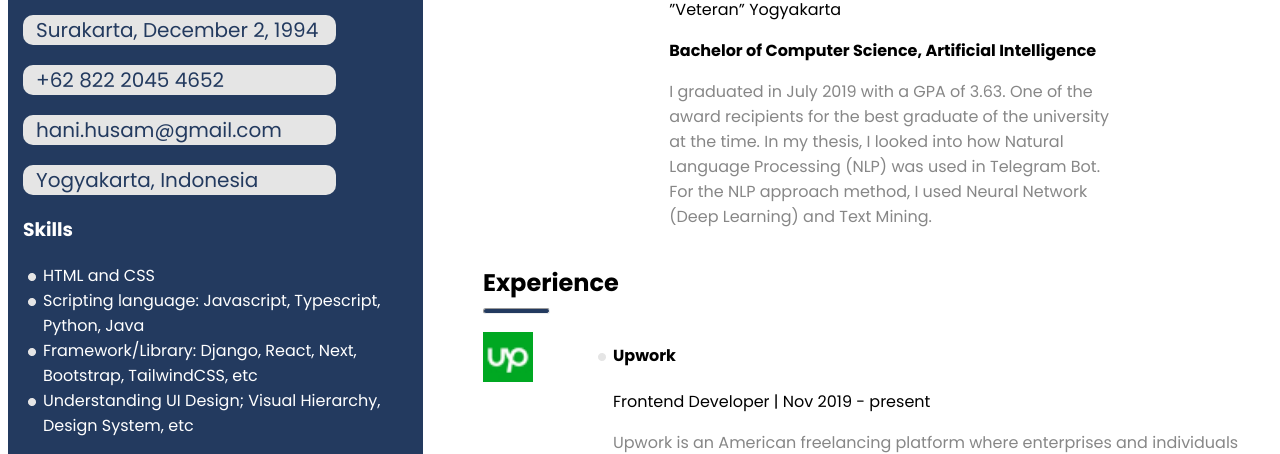
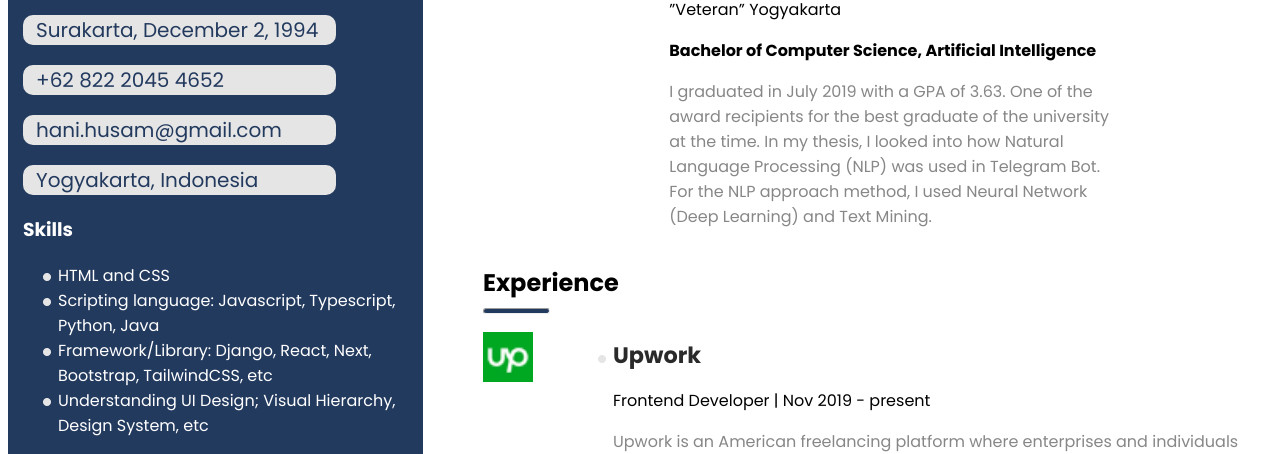
Before and after one commit to TheZeusAxe/Resume, a plain HTML site: page index.html in a window 1280 px wide. Shown: the part 289-743 px from the top of the page. Drawn offline with Linux system fonts and the light colour scheme.

Commit message:
Add files via upload

```diff
--- a/css/style.css
+++ b/css/style.css
@@ -85,9 +85,10 @@ h1{
 .all-links p{
     margin: 0;
     margin-left: 0,7em;
+    text-decoration: underline;
 }
 ul{
-    padding-left: 20px;
+    padding-left: 35px;
 }
 .main-information {
     color: #878787;
@@ -102,3 +103,8 @@ ul{
 .Bachelor{
     font-weight: bold;
 }
+.right h4{
+    font-size: 1.4em;
+    margin: 0;
+    color: #2A2A2A;
+}
```
